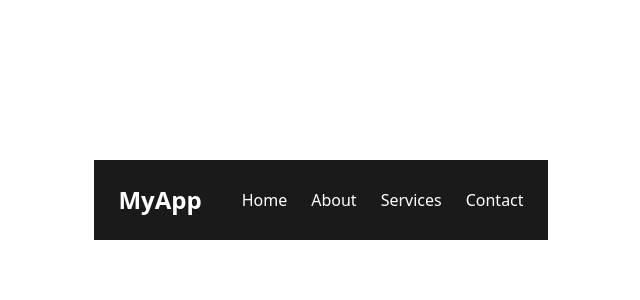
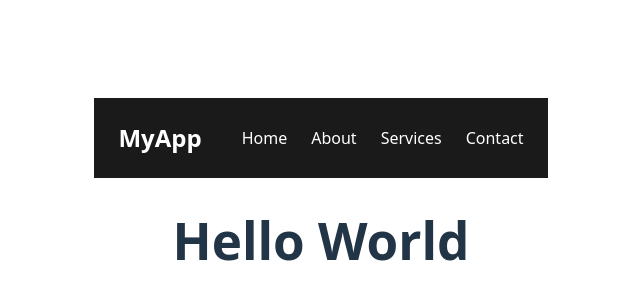
Before and after one commit to Jaturaput-Jongsubcharoen/Frontend_TypeScript, a React (Vite) app: page / in a window 1280 px wide. Shown: the part 200-500 px from the top of the page, without its empty margins (319-959 px from the left). Built offline with nearby package versions, Linux system fonts and the light colour scheme.

Commit message:
frontend_set_up_18: Adding Not Found page

```diff
--- a/src/pages/home/Home.tsx
+++ b/src/pages/home/Home.tsx
@@ -3,6 +3,7 @@ import { useState } from "react";
 function Home() {
    return (
     <>
+    <h1>Hello World</h1>
     </>
    )
 }
--- /dev/null
+++ b/src/pages/notFound/NotFound.tsx
@@ -0,0 +1,11 @@
+function NotFound() {
+    return (
+        <>
+            <div style={{ padding: "2rem" }}>
+            <h1>404 - Page Not Found</h1>
+            <p>Sorry, the page you are looking for does not exist.</p>
+            </div>
+        </>
+    )
+}
+export default NotFound
--- a/src/router.ts
+++ b/src/router.ts
@@ -6,6 +6,8 @@ import Home from "./pages/home/Home";
 import About from "./pages/about/About";
 import Contact from "./pages/contact/Contact";
 import Service from "./pages/services/Service";
+import NotFound from "./pages/notFound/NotFound";
+
 
 const router = createBrowserRouter([
     { path: "/", element: React.createElement(App), children: [
@@ -17,6 +19,7 @@ const router = createBrowserRouter([
     },
 
     { path: "/register", element: React.createElement(Register)},
+    { path: "*" , element: React.createElement(NotFound)}
 ]);
 
 export default router;
```
